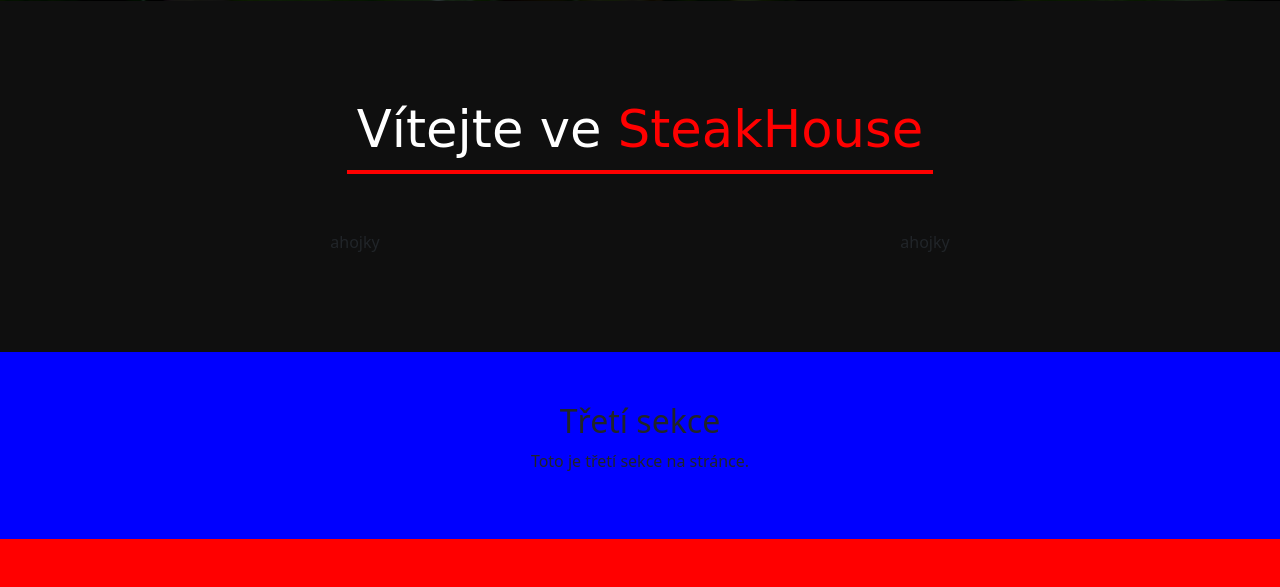
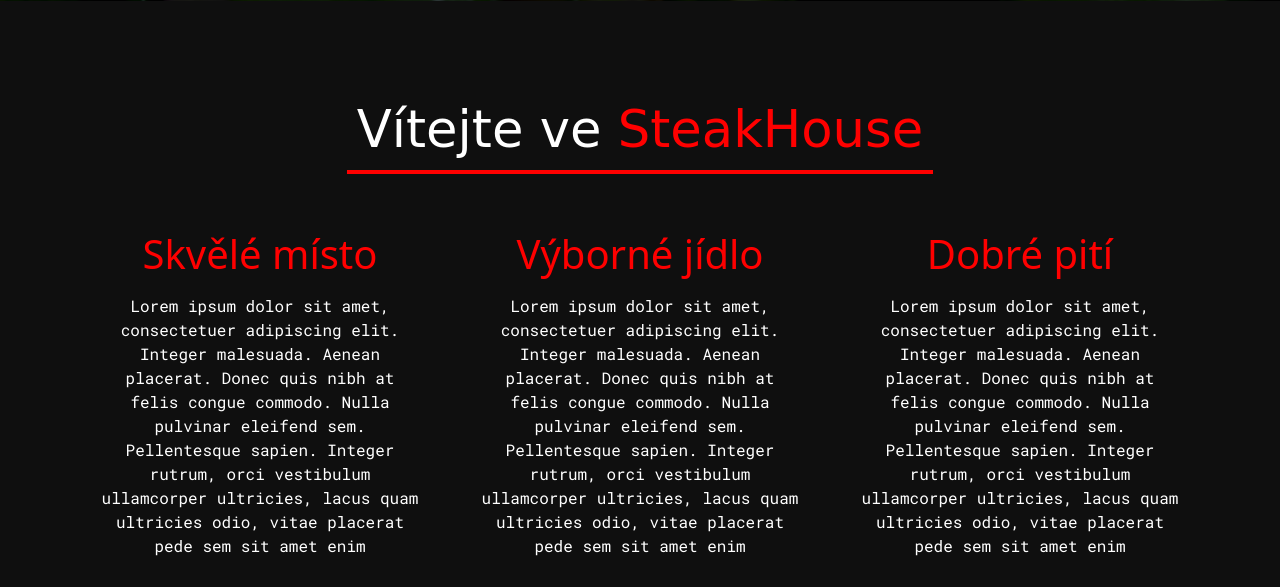
Before and after one commit to liborhavranek/Restaurant, a Flask app: page / in a window 1280 px wide. Shown: the part 799-1386 px from the top of the page. Run offline with Flask 3, Linux system fonts and the light colour scheme; some libraries are stand-ins or nearby versions; some web fonts are replaced.

Commit message:
Create index page
i add ky

```diff
--- a/static/css/styles.css
+++ b/static/css/styles.css
@@ -206,10 +206,19 @@
 
   }
 
+.restaurant-images{
+    border-radius: 50%;
+    max-width: 450px;
+}
 
+.second-section-h{
+    color:red;
+}
 
-
-
+.second-section-text{
+    font-family: 'Roboto Mono', monospace;
+    color: white;
+}
 
 
 
--- a/templates/index.html
+++ b/templates/index.html
@@ -101,16 +101,42 @@
             <span>SteakHouse</span>
         </h1>
 
+                <div class="row py-5">
+            <div class="col-12 col-lg-4">
+                    <h1 class="second-section-h pb-2">Skvělé místo</h1>
+                                <p class="second-section-text mx-3">Lorem ipsum dolor sit amet, consectetuer adipiscing elit. Integer malesuada. Aenean placerat.
+                    Donec quis nibh at felis congue commodo. Nulla pulvinar eleifend sem.
+                    Pellentesque sapien. Integer rutrum, orci vestibulum ullamcorper ultricies,
+                    lacus quam ultricies odio, vitae placerat pede sem sit amet enim</p>
+            </div>
+
+            <div class="col-12 col-lg-4">
+                <h1 class="second-section-h pb-2">Výborné jídlo</h1>
+                                <p class="second-section-text mx-3">Lorem ipsum dolor sit amet, consectetuer adipiscing elit. Integer malesuada. Aenean placerat.
+                    Donec quis nibh at felis congue commodo. Nulla pulvinar eleifend sem.
+                    Pellentesque sapien. Integer rutrum, orci vestibulum ullamcorper ultricies,
+                    lacus quam ultricies odio, vitae placerat pede sem sit amet enim</p>
+            </div>
+
+                                <div class="col-12 col-lg-4">
+                                    <h1 class="second-section-h pb-2 ">Dobré pití</h1>
+                <p class="second-section-text mx-3">Lorem ipsum dolor sit amet, consectetuer adipiscing elit. Integer malesuada. Aenean placerat.
+                    Donec quis nibh at felis congue commodo. Nulla pulvinar eleifend sem.
+                    Pellentesque sapien. Integer rutrum, orci vestibulum ullamcorper ultricies,
+                    lacus quam ultricies odio, vitae placerat pede sem sit amet enim</p>
+            </div>
+
         <div class="row py-5">
-            <div class="col-12 col-lg-6">
+            <div class="col-12 col-lg-8 py-5">
+
+                    <img class="img-fluid restaurant-images" src="{{ url_for('static', filename='images/restaurant.jpg') }}">
+            </div>
+
+            <div class="col-12 col-lg-4">
                 ahojky
             </div>
 
-            <div class="col-12 col-lg-6">
-                ahojky
-            </div>
-
-
+</div>
 
         </div>
     </div>
```
